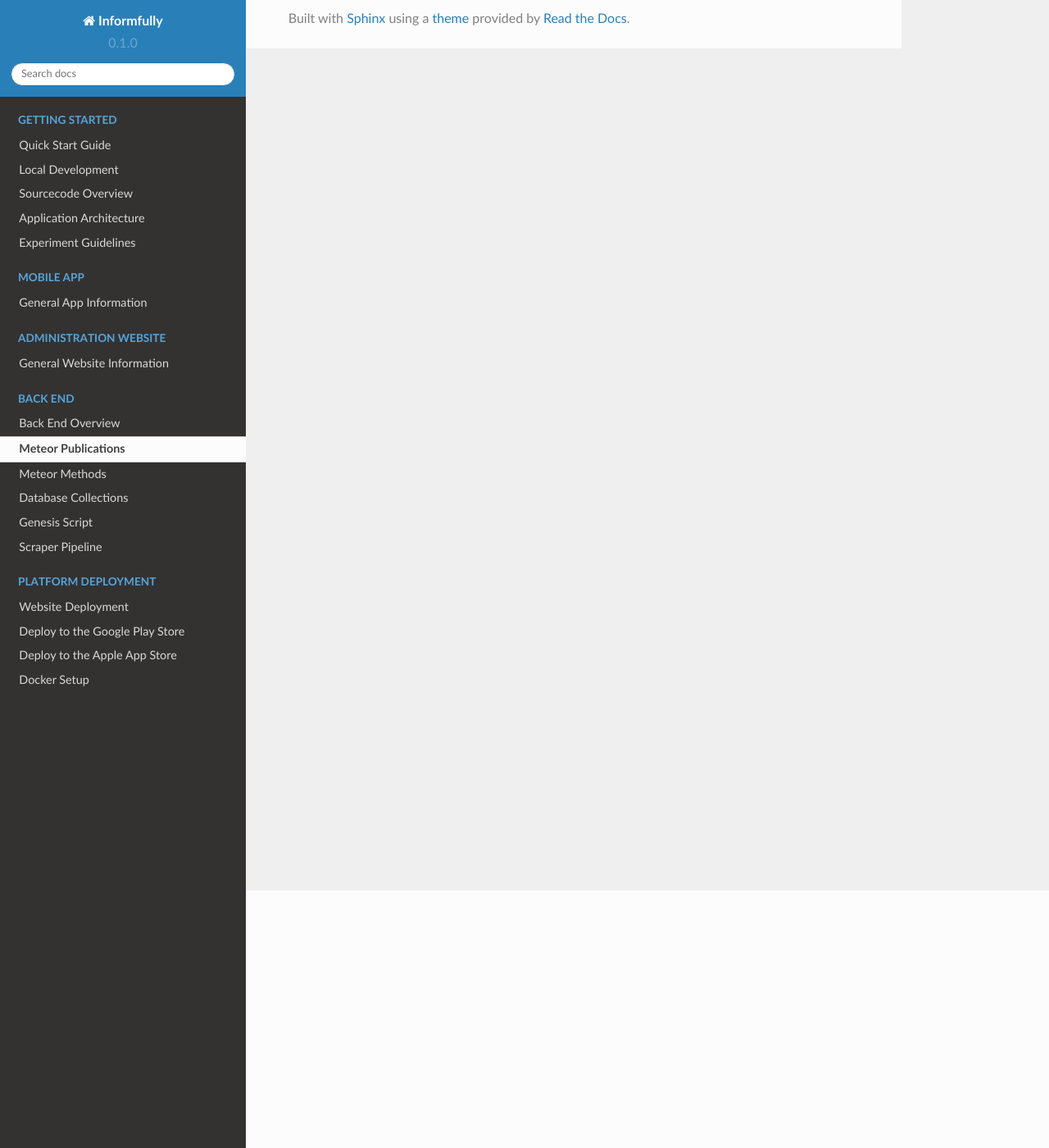
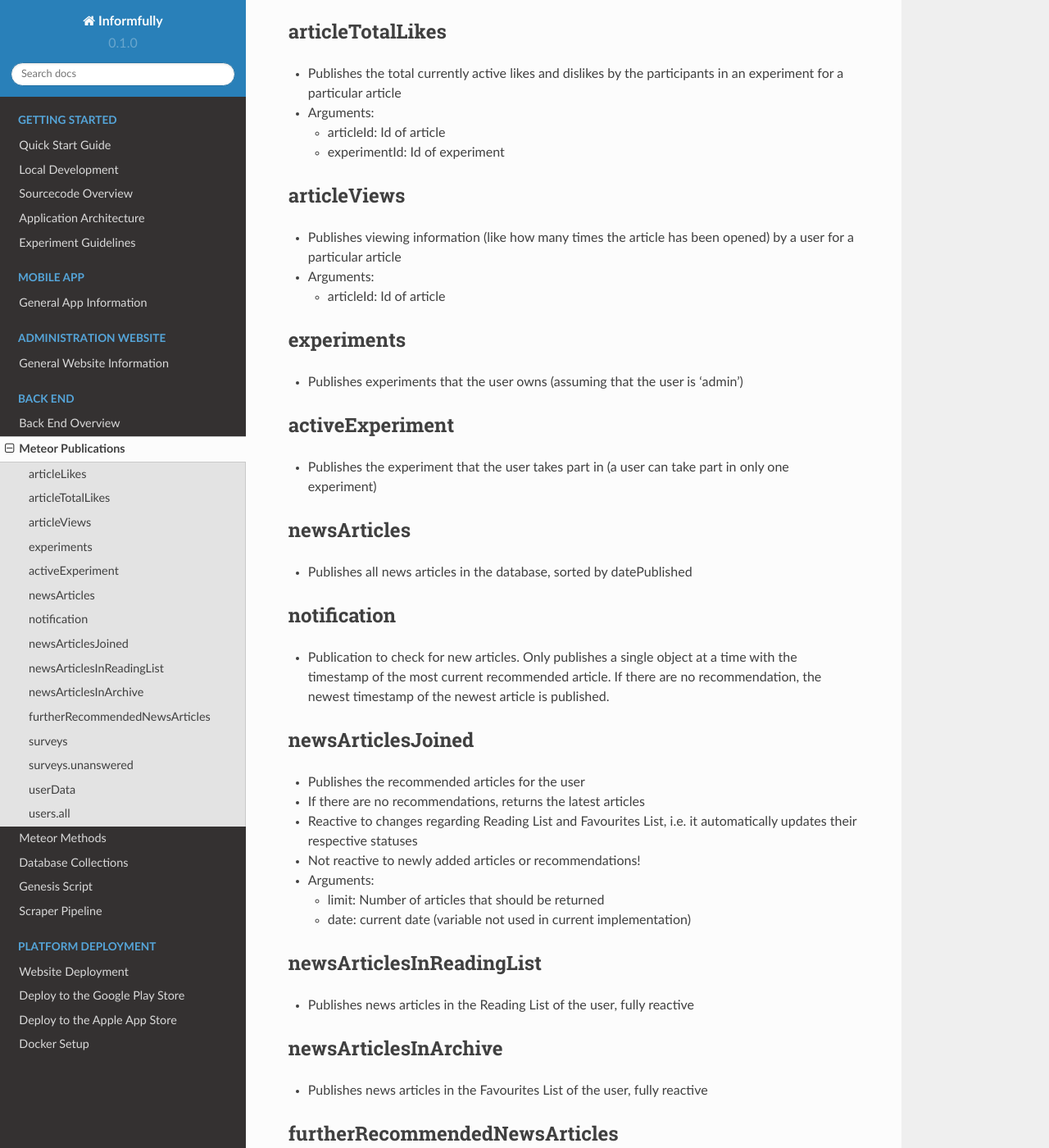
Before and after one commit to Informfully/Documentation, a Sphinx documentation site: the page built from docs/source/publications.rst, in a window 1280 px wide and 1400 px high, scrolled down 314 px. Shown: the whole window at 82% size. Built offline with Sphinx 7.4.7 and the Read the Docs theme 2.0.0, drawn with Linux system fonts in a browser that asks for light colours; some of the changed text lies outside the part shown.

Commit message:
Update publications.rst

```diff
--- a/docs/source/publications.rst
+++ b/docs/source/publications.rst
@@ -1,4 +1,101 @@
 Meteor Publications
 ===================
 
-...
+articleLikes
+------------
+
+* Publishes all currently active likes and dislikes by a user for a particular article, sorted by the creation date
+* Arguments:
+
+  * articleId: Id of article
+
+articleTotalLikes
+-----------------
+
+* Publishes the total currently active likes and dislikes by the participants in an experiment for a particular article
+* Arguments:
+
+  * articleId: Id of article
+  * experimentId: Id of experiment
+
+articleViews
+------------
+
+* Publishes viewing information (like how many times the article has been opened) by a user for a particular article
+* Arguments:
+
+  * articleId: Id of article
+
+experiments
+-----------
+
+* Publishes experiments that the user owns (assuming that the user is 'admin')
+
+activeExperiment
+----------------
+
+* Publishes the experiment that the user takes part in (a user can take part in only one experiment)
+
+newsArticles
+------------
+
+* Publishes all news articles in the database, sorted by datePublished
+
+notification
+------------
+
+* Publication to check for new articles. Only publishes a single object at a time with the timestamp of the most current recommended article. If there are no recommendation, the newest timestamp of the newest article is published.
+
+newsArticlesJoined
+------------------
+
+* Publishes the recommended articles for the user
+* If there are no recommendations, returns the latest articles
+* Reactive to changes regarding Reading List and Favourites List, i.e. it automatically updates their respective statuses
+* Not reactive to newly added articles or recommendations!
+* Arguments:
+
+  * limit: Number of articles that should be returned
+  * date: current date (variable not used in current implementation)
+
+newsArticlesInReadingList
+-------------------------
+
+* Publishes news articles in the Reading List of the user, fully reactive
+
+newsArticlesInArchive
+---------------------
+
+* Publishes news articles in the Favourites List of the user, fully reactive
+
+furtherRecommendedNewsArticles
+------------------------------
+
+* Publishes news articles which have the same primaryCategory as the article with articleId
+* Publishes either articles from Recommendations collection (sorted according to prediction score) or from newsArticles collection (sorted according to datePublished)
+* Reactive only to changes in Reading List
+* Arguments:
+
+  * limit: Number of articles that should be returned
+  * primaryCategory: primaryCategory of the returned articles
+  * articleId: the article for which the further recommendations are generated
+
+surveys
+-------
+
+* Publishes surveys that are owned by the user
+
+surveys.unanswered
+------------------
+
+* Publishes the surveys that the current user has not answered yet
+
+userData
+--------
+
+* Publishes own roles, experiments (the user is admin of) and fullName for the current user
+
+users.all
+---------
+
+* Publishes all users that the current user 'owns' (all users that participate in experiments that the current (admin) user owns)
```
